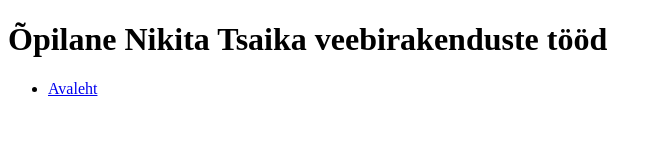
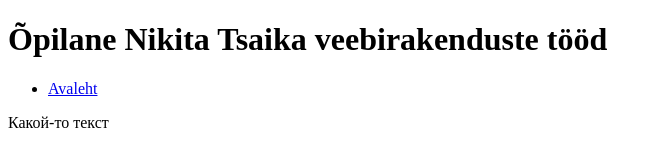
Before and after one commit to TsaikaWeb/TsaikaHTML, a plain HTML site: page Index.html in a window 1280 px wide. Shown: the whole page, without its empty margins (0-662 px from the left). Drawn offline with Linux system fonts and the light colour scheme.

Commit message:
Main teks on muutunud

```diff
--- a/Index.html
+++ b/Index.html
@@ -15,7 +15,7 @@
     </ul>
   </nav>
   <main>
-	<p></p>
+	<p>Какой-то текст</p>
   </main>
   <footer>
 	<b></b>
```
